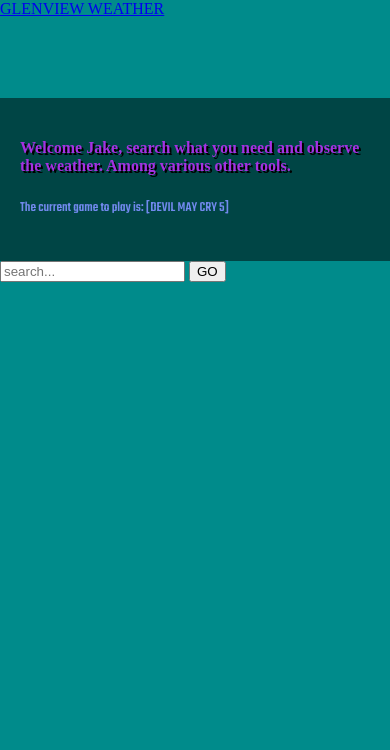
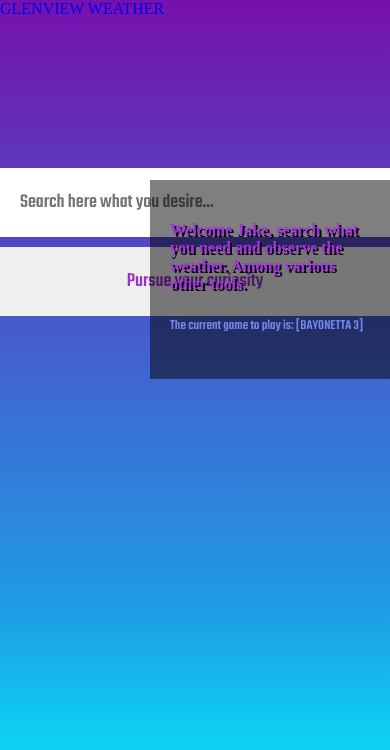
Before and after one commit to SirMoistPotatoViper/homepage, a plain HTML site: page index.html in a window 390 px wide. Shown: the top 750 px of the page. Drawn offline with Linux system fonts and the light colour scheme; a script that the page names is missing.

Commit message:
Nov 9th homepage

```diff
--- a/index.html
+++ b/index.html
@@ -38,7 +38,8 @@
 
             <section class="container">
                 <p>
-                    The current game to play is: [DEVIL MAY CRY 5]
+                    The current game to play is: [BAYONETTA 3]
+
                 </p>
             </section>
         </div>
@@ -46,18 +47,35 @@
         <!-- GOOGLE SEARCH -->
         <form action="https://google.com/search" method="get" target="_blank">
             <input type="hidden" name="sitesearch"/>
-            <input type="text" name="q" placeholder="search..." />
-            <input type="submit" value="GO">
+            <input type="text" name="q" class="search-bar" placeholder="Search here what you desire..." />
+            <input type="submit" class="submit-button" value="Pursue your curiosity">
         </form>
-        <section class="bookmarks">
+
+        <div class="chess">
+            <div id="csoPvcCon"></div>
+            <script type="text/javascript" src="https://www.chessstrategyonline.com/js/widgets.min.js"></script>
+            <script type="text/javascript">
+                csoPlayVsComputer({
+                    boardStyle: "default",
+                pieceStyle: "uscf",
+                showCoordinates: true,
+                width: 420
+                });
+            </script>
+        </div>
+
+
+            <section class="bookmarks">
             <a href="https://mail.google.com/mail/u/0/?tab=rm&ogbl#inbox">
-                <i class="fas fa-envelope"></i>
+                <i class="fas fa-envelope fa-flip"></i>
             </a>
 
             <a href="https://steamcommunity.com/profiles/76561198204536373">
-                <i class="fa-solid fa-gamepad"></i>
+                <i class="fa-solid fa-gamepad fa-beat"></i>
             </a>
-
+            <a href="http://dnd5e.wikidot.com/">
+                <i class="fa-solid fa-dice-d20 fa-spin"></i>
+            </a>
         </section>
         <div id="clock"></div>
 
--- a/style.css
+++ b/style.css
@@ -1,15 +1,29 @@
+*{
+  box-sizing:border-box;
+}
+html, body{
+  height:100%;
+}
 body{
-    background: darkcyan;
-    margin:0%;
+  background: rgb(118,16,173);
+  background: linear-gradient(180deg, rgba(118,16,173,1) 0%, rgba(30,156,229,1) 72%, rgba(0,249,255,1) 100%);
+
+  margin:0%;
+}
+a{
+  text-decoration: none;
 }
 .wrapper {
     background-color: rgba(0, 0, 0, 0.5);
-    float: right;
     margin: 80px 0 0 0;
     max-width: 360px;
     padding: 20px;
     z-index: 0;
+    position:absolute;
+    top:120px;
+    right:0;
   }
+
   .container {
     z-index: 1;
     margin: 10px 0;
@@ -86,3 +100,73 @@ No longer bookmarks
     font-size: 2em;
     font-family: 'Audiowide', cursive;
 }
+
+/*
+No longer bookmarks
+*/
+form{
+  width:100%;
+  max-width:600px;
+  margin:0 auto;
+
+
+}
+input{
+  width:100%;
+  font-size:20px;
+  padding:20px;
+  margin:5px 0;
+  float:middle;
+  border:none;
+  outline:none;
+  color:darkorchid;
+  font-family: 'Teko', cursive;
+}
+.search-bar{
+  width:100%;
+  margin-top:150px;
+}
+.submit-button{
+  width:100%;
+}
+.chess{
+  margin-top:100px;
+  text-align:center;
+}
+#csoPvc{
+opacity:0.5;
+transition:.2s;
+}
+#csoPvc:hover{
+  opacity:1;
+}
+@media only screen and (max-width:900px){
+  .wrapper{
+    background-color: rgba(0, 0, 0, 0.5);
+  float: right;
+  margin: 80px 0 0 0;
+  max-width: 240px;
+  padding: 20px;
+  z-index: 0;
+  }
+}
+@media only screen and (max-width:800px){
+  .wrapper{
+    background-color: rgba(0, 0, 0, 0.5);
+  float: right;
+  margin: 60px 0 0 0;
+  max-width: 240px;
+  max-height:200px;
+  padding: 20px;
+  z-index: 0;
+  }
+}
+@media only screen and (max-width:800px){
+  #csoPvc{
+    opacity:0.5;
+    transition:.2s;
+}
+#csoPvc:hover{
+  opacity:1;
+}
+}
```
